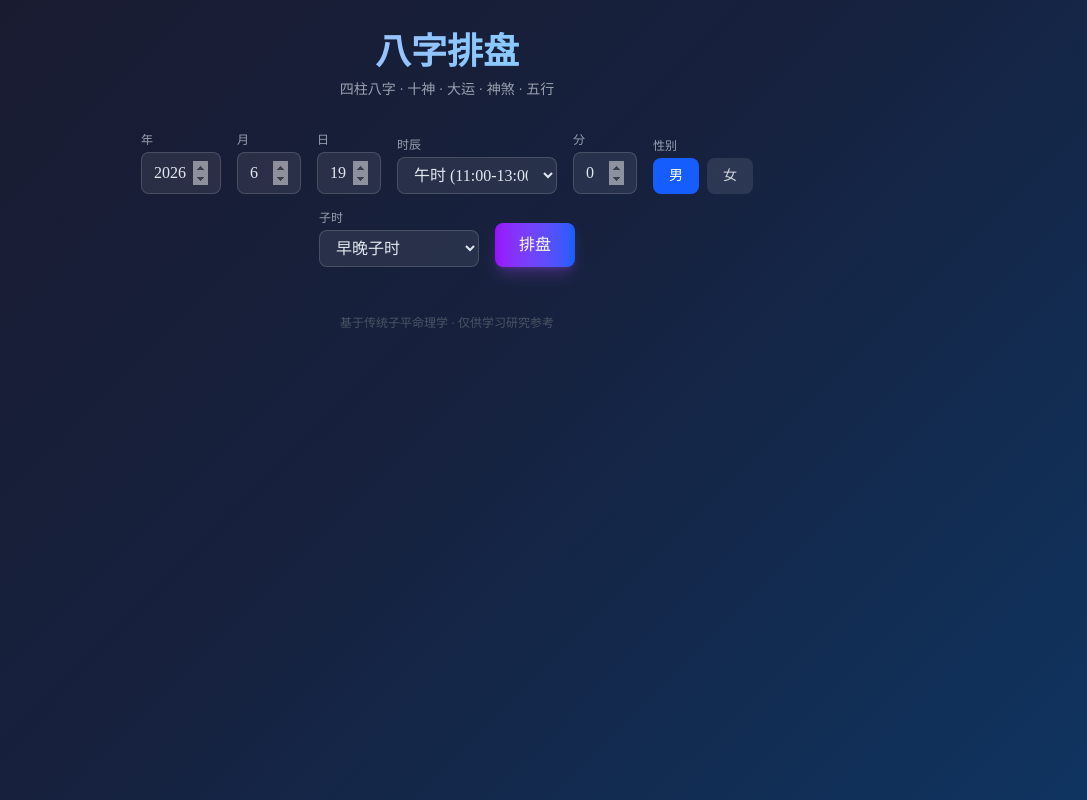
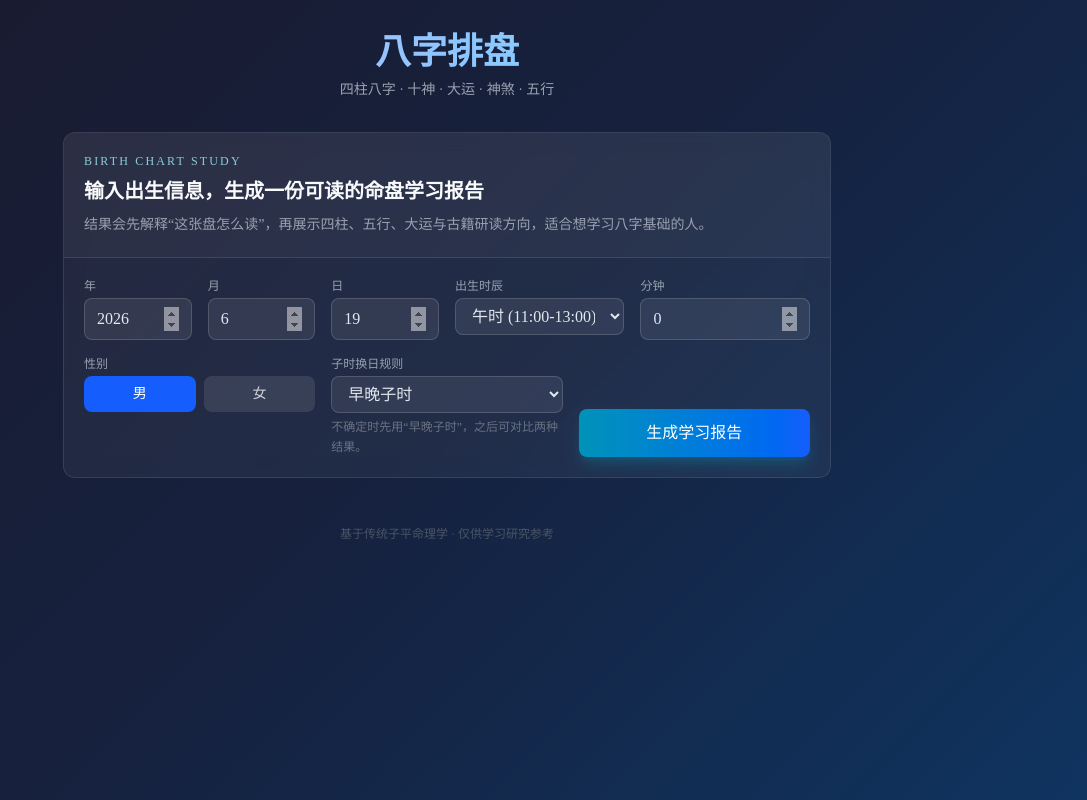
Before and after one commit to King0fLight/bazi-app, a React (Vite) app in the folder frontend/: page / in a window 1280 px wide. Shown: the whole page, without its empty margins (193-1280 px from the left). Built offline with nearby package versions, Linux system fonts and the light colour scheme.

Commit message:
feat: turn bazi results into learning report

```diff
--- a/frontend/src/App.tsx
+++ b/frontend/src/App.tsx
@@ -11,6 +11,7 @@ import ShenshaList from './components/ShenshaList';
 import Relations from './components/Relations';
 import ClassicsGuide from './components/ClassicsGuide';
 import ReadingPath from './components/ReadingPath';
+import LearningReport from './components/LearningReport';
 
 export default function App() {
   const [chart, setChart] = useState<BaziChart | null>(null);
@@ -75,6 +76,9 @@ export default function App() {
             <span>{chart.gender}命</span>
           </div>
 
+          {/* Learning Report */}
+          <LearningReport chart={chart} />
+
           {/* Reading Path */}
           <ReadingPath chart={chart} />
 
--- a/frontend/src/components/BaziForm.tsx
+++ b/frontend/src/components/BaziForm.tsx
@@ -41,38 +41,48 @@ export default function BaziForm({ onCalculate, loading }: Props) {
   };
 
   return (
-    <form onSubmit={handleSubmit} className="flex flex-wrap items-end gap-4 justify-center">
-      <div className="flex flex-col gap-1">
+    <div className="pillar-card overflow-hidden">
+      <div className="border-b border-white/10 bg-white/[0.03] p-5">
+        <div className="text-xs tracking-[0.18em] text-cyan-200/80">BIRTH CHART STUDY</div>
+        <h2 className="mt-2 text-xl font-semibold text-gray-50">输入出生信息，生成一份可读的命盘学习报告</h2>
+        <p className="mt-2 text-sm leading-6 text-gray-400">
+          结果会先解释“这张盘怎么读”，再展示四柱、五行、大运与古籍研读方向，适合想学习八字基础的人。
+        </p>
+      </div>
+
+      <form onSubmit={handleSubmit} className="grid gap-4 p-5 md:grid-cols-12">
+        <div className="md:col-span-2 flex flex-col gap-1">
           <label className="text-xs text-gray-400">年</label>
           <input type="number" value={year} min={1900} max={2100}
-          onChange={e => setYear(+e.target.value)} className="w-20" />
+            onChange={e => setYear(+e.target.value)} className="w-full" />
         </div>
-      <div className="flex flex-col gap-1">
+        <div className="md:col-span-2 flex flex-col gap-1">
           <label className="text-xs text-gray-400">月</label>
           <input type="number" value={month} min={1} max={12}
-          onChange={e => setMonth(+e.target.value)} className="w-16" />
+            onChange={e => setMonth(+e.target.value)} className="w-full" />
         </div>
-      <div className="flex flex-col gap-1">
+        <div className="md:col-span-2 flex flex-col gap-1">
           <label className="text-xs text-gray-400">日</label>
           <input type="number" value={day} min={1} max={31}
-          onChange={e => setDay(+e.target.value)} className="w-16" />
+            onChange={e => setDay(+e.target.value)} className="w-full" />
         </div>
-      <div className="flex flex-col gap-1">
-        <label className="text-xs text-gray-400">时辰</label>
-        <select value={hour} onChange={e => setHour(+e.target.value)} className="w-40">
+        <div className="md:col-span-3 flex flex-col gap-1">
+          <label className="text-xs text-gray-400">出生时辰</label>
+          <select value={hour} onChange={e => setHour(+e.target.value)} className="w-full">
             {SHICHEN_OPTIONS.map(o => (
               <option key={o.value} value={o.value}>{o.label}</option>
             ))}
           </select>
         </div>
-      <div className="flex flex-col gap-1">
-        <label className="text-xs text-gray-400">分</label>
+        <div className="md:col-span-3 flex flex-col gap-1">
+          <label className="text-xs text-gray-400">分钟</label>
           <input type="number" value={minute} min={0} max={59}
-          onChange={e => setMinute(+e.target.value)} className="w-16" />
+            onChange={e => setMinute(+e.target.value)} className="w-full" />
         </div>
-      <div className="flex flex-col gap-1">
+
+        <div className="md:col-span-4 flex flex-col gap-1">
           <label className="text-xs text-gray-400">性别</label>
-        <div className="flex gap-2">
+          <div className="grid grid-cols-2 gap-2">
             {(['男', '女'] as const).map(g => (
               <button key={g} type="button" onClick={() => setGender(g)}
                 className={`px-4 py-2 rounded-lg text-sm transition-all ${
@@ -85,17 +95,23 @@ export default function BaziForm({ onCalculate, loading }: Props) {
             ))}
           </div>
         </div>
-      <div className="flex flex-col gap-1">
-        <label className="text-xs text-gray-400">子时</label>
-        <select value={ziMode} onChange={e => setZiMode(e.target.value as ZiMode)} className="w-40">
+
+        <div className="md:col-span-4 flex flex-col gap-1">
+          <label className="text-xs text-gray-400">子时换日规则</label>
+          <select value={ziMode} onChange={e => setZiMode(e.target.value as ZiMode)} className="w-full">
             <option value="split">早晚子时</option>
             <option value="whole">整子时归次日</option>
           </select>
+          <span className="text-xs leading-5 text-gray-500">不确定时先用“早晚子时”，之后可对比两种结果。</span>
         </div>
+
+        <div className="md:col-span-4 flex items-end">
           <button type="submit" disabled={loading}
-        className="px-6 py-2.5 bg-gradient-to-r from-purple-600 to-blue-600 text-white rounded-lg font-medium hover:from-purple-500 hover:to-blue-500 transition-all disabled:opacity-50 shadow-lg shadow-purple-500/25">
-        {loading ? '计算中...' : '排盘'}
+            className="w-full px-6 py-3 bg-gradient-to-r from-cyan-600 to-blue-600 text-white rounded-lg font-medium hover:from-cyan-500 hover:to-blue-500 transition-all disabled:opacity-50 shadow-lg shadow-cyan-500/20">
+            {loading ? '生成报告中...' : '生成学习报告'}
           </button>
+        </div>
       </form>
+    </div>
   );
 }
--- /dev/null
+++ b/frontend/src/components/LearningReport.tsx
@@ -0,0 +1,102 @@
+import type { BaziChart } from '../types/bazi';
+
+function sortWuxing(wuxing: BaziChart['wuxing']) {
+  return (Object.entries(wuxing) as [string, number][])
+    .sort(([, a], [, b]) => b - a);
+}
+
+function getLearningTheme(chart: BaziChart) {
+  const sorted = sortWuxing(chart.wuxing);
+  const strongest = sorted[0];
+  const weakest = sorted[sorted.length - 1];
+  const monthBranch = chart.month_pillar.branch.name;
+
+  return {
+    title: `${chart.day_master.name}日主在${monthBranch}月的学习报告`,
+    lead: `这份结果先当作一份“命理学习报告”来读：它不直接给结论，而是告诉你这张盘应该从哪些问题入手。`,
+    chips: [
+      `日主：${chart.day_master.name}（${chart.day_master.element}）`,
+      `月令：${monthBranch}`,
+      strongest ? `偏显：${strongest[0]}` : '偏显：待判断',
+      weakest ? `偏少：${weakest[0]}` : '偏少：待判断',
+    ],
+  };
+}
+
+export default function LearningReport({ chart }: { chart: BaziChart }) {
+  const theme = getLearningTheme(chart);
+  const relationCount = chart.dizhi_relations.length + chart.tiangan_relations.length;
+  const hasShensha = chart.shensha.length > 0;
+
+  const lessons = [
+    {
+      title: '这张盘最先要回答什么？',
+      body: '先回答“日主在出生季节里有没有力量”。这是八字解读的入口。日主像人，月令像环境；人和环境的关系，比单个神煞更重要。',
+    },
+    {
+      title: '为什么不能只看五行数量？',
+      body: '五行数量只是提示，不是结论。真正要看的是：强的能不能流通，弱的是否真的需要补，以及这些五行在天干、地支、藏干里的位置。',
+    },
+    {
+      title: relationCount > 0 ? '合冲关系说明什么？' : '关系少是不是更简单？',
+      body: relationCount > 0
+        ? `当前有 ${relationCount} 组干支关系。它们像命局里的互动事件：有的会牵动某个五行，有的会改变结构，有的只是辅助信息。`
+        : '关系少不代表信息少，只是主线更清楚：先按日主、月令、五行流通来读，再看大运如何引动。',
+    },
+    {
+      title: hasShensha ? '神煞应该怎么用？' : '为什么这里没有强调神煞？',
+      body: hasShensha
+        ? '神煞可以看作注释，不是主线。它适合辅助理解性格、事件倾向或特殊象意，但不能跳过日主强弱和格局。'
+        : '神煞不是每张盘的重点。没有明显神煞时，反而更适合练习基本功：日主、月令、十神、五行流通。',
+    },
+  ];
+
+  const nextSteps = [
+    '先读“四柱”：确认年、月、日、时分别是什么，不急着判断好坏。',
+    '再读“五行图”：找偏显和偏少，但把它当作线索，不当作结论。',
+    '然后读“这张盘怎么读”：按顺序理解核心判断路径。',
+    '最后读“经典依据”：带着问题去看古籍，而不是被书名和术语带着跑。',
+  ];
+
+  return (
+    <section className="pillar-card overflow-hidden">
+      <div className="border-b border-white/10 bg-white/[0.03] p-5">
+        <div className="text-xs tracking-[0.2em] text-cyan-200/80">LEARNING REPORT</div>
+        <h2 className="mt-2 text-xl font-semibold text-gray-50">{theme.title}</h2>
+        <p className="mt-2 text-sm leading-6 text-gray-400">{theme.lead}</p>
+        <div className="mt-4 flex flex-wrap gap-2">
+          {theme.chips.map((chip) => (
+            <span key={chip} className="rounded-full border border-cyan-300/20 bg-cyan-300/10 px-3 py-1 text-xs text-cyan-100">
+              {chip}
+            </span>
+          ))}
+        </div>
+      </div>
+
+      <div className="grid gap-4 p-5 lg:grid-cols-[1.4fr_0.9fr]">
+        <div className="grid gap-3">
+          {lessons.map((lesson) => (
+            <article key={lesson.title} className="rounded-lg border border-white/10 bg-black/10 p-4">
+              <h3 className="text-sm font-semibold text-gray-100">{lesson.title}</h3>
+              <p className="mt-2 text-sm leading-6 text-gray-400">{lesson.body}</p>
+            </article>
+          ))}
+        </div>
+
+        <aside className="rounded-lg border border-amber-300/20 bg-amber-300/5 p-4">
+          <h3 className="text-sm font-semibold text-amber-100">建议阅读顺序</h3>
+          <ol className="mt-3 space-y-3">
+            {nextSteps.map((step, index) => (
+              <li key={step} className="flex gap-3 text-sm leading-6 text-gray-300">
+                <span className="mt-0.5 flex h-6 w-6 shrink-0 items-center justify-center rounded-full bg-amber-300/15 text-xs text-amber-100">
+                  {index + 1}
+                </span>
+                <span>{step}</span>
+              </li>
+            ))}
+          </ol>
+        </aside>
+      </div>
+    </section>
+  );
+}
```
Also changed, not shown: 1 other file (tests, documents, lock files or other folders). Lines whose indentation alone changed are shown as unchanged.
